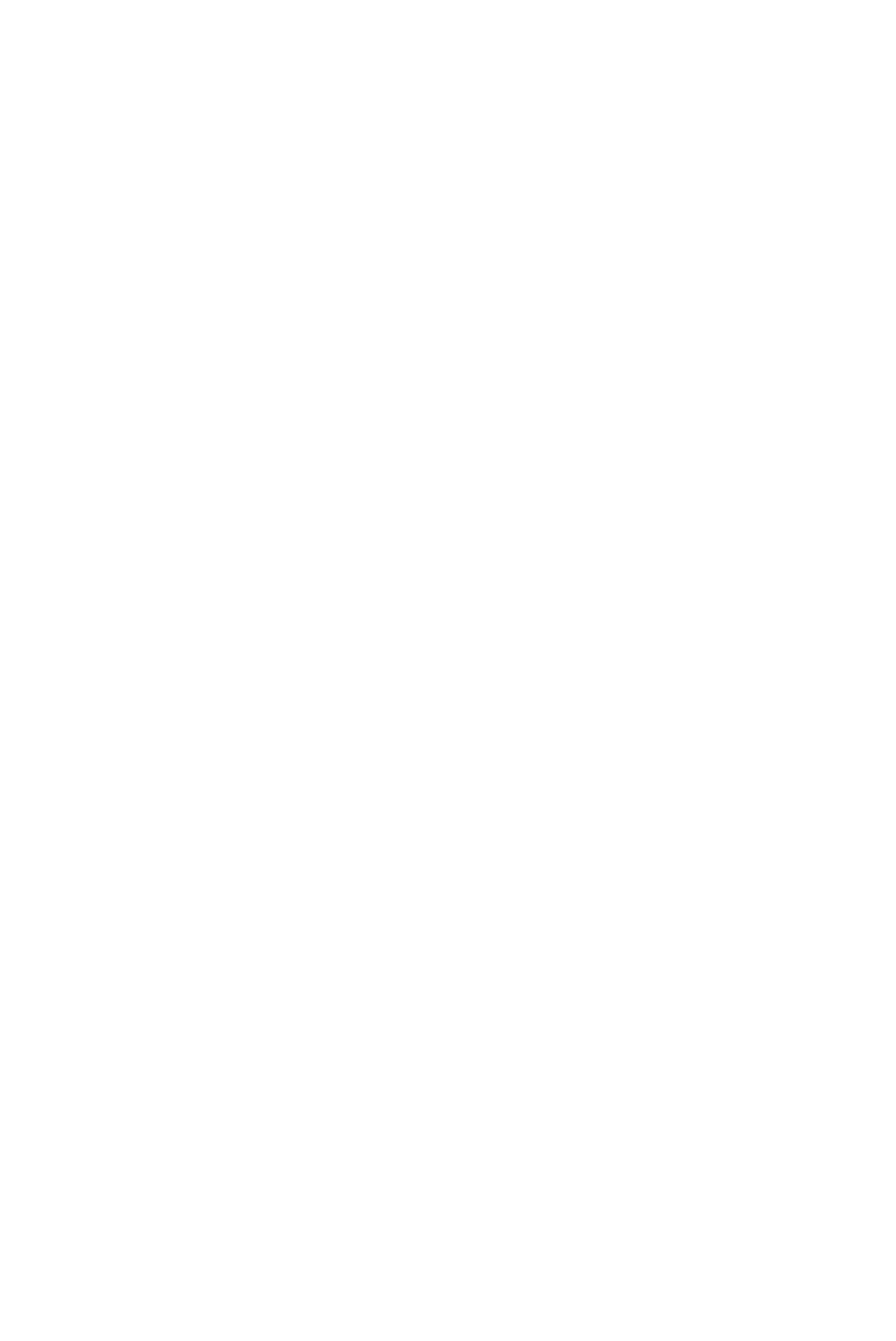
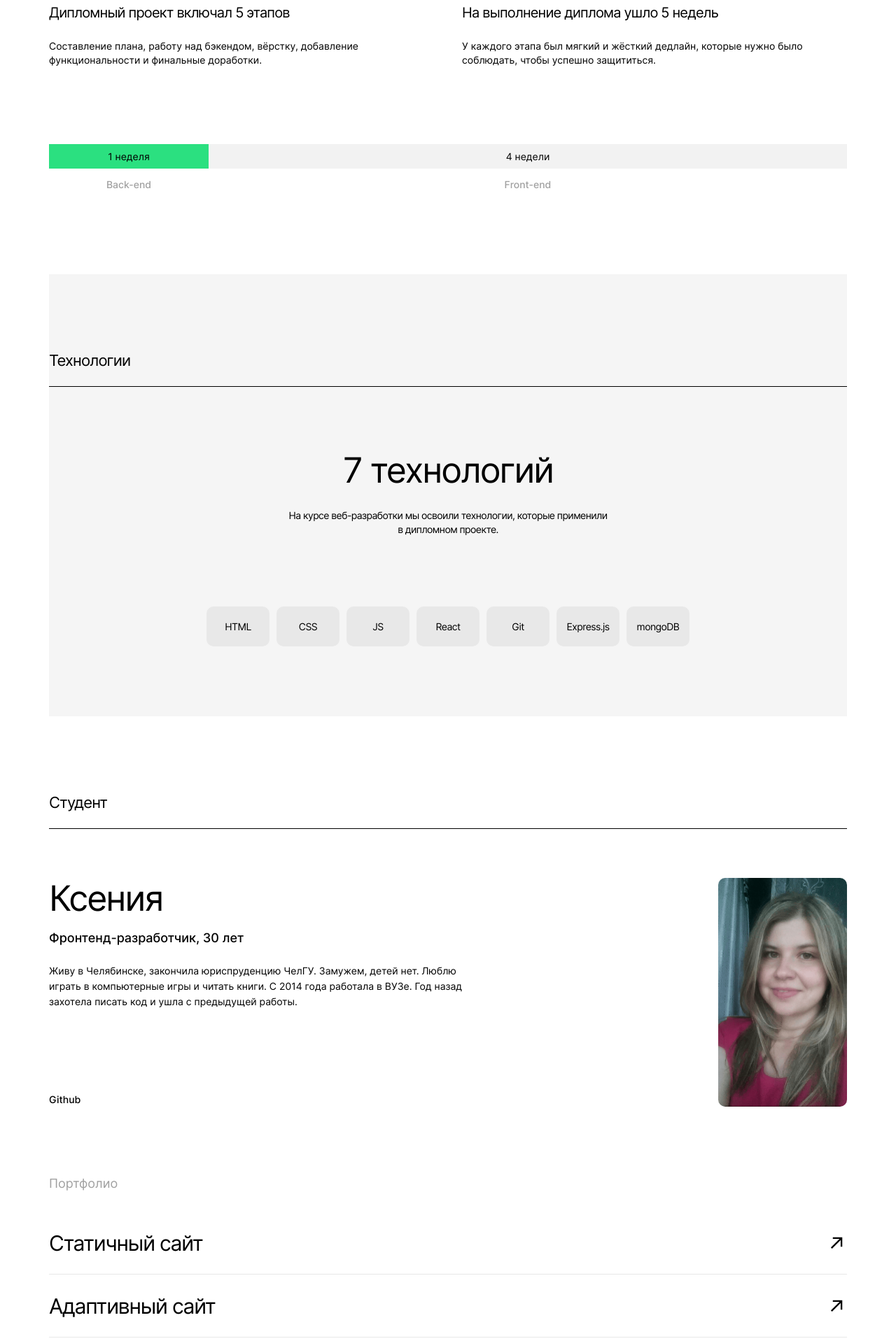
Before and after one commit to Milchess/movies-explorer-frontend, a React (Create React App) app: page / in a window 1280 px wide. Shown: the part 880-2797 px from the top of the page at 70% size. Before the commit the page ends 800 px from the top, so only its background shows below. Built offline with nearby package versions, Linux system fonts and the light colour scheme.

Commit message:
Сделана основная страница

```diff
--- a/landing.html
+++ b/landing.html
@@ -82,7 +82,7 @@
                     код и ушла с предыдущей работы.</p>
                 <a href="#" class="link-github hover-style" target="_blank">Github</a>
             </div>
-            <img src="src/images/fotoStudent.png" class="portfolio__foto" alt="Фото студента">
+            <img src="src/images/photoStudent.png" class="portfolio__photo" alt="Фото студента">
         </div>
         <a href="#" class="portfolio-link hover-style" target="_blank">Портфолио</a>
         <div class="nav-site">
--- a/src/blocks/portfolio/__foto/portfolio__foto.css
+++ b/src/blocks/portfolio/__photo/portfolio__photo.css
@@ -1,4 +1,4 @@
-.portfolio__foto {
+.portfolio__photo {
     max-width: 270px;
     max-height: 327px;
     overflow: hidden;
@@ -7,13 +7,13 @@
 }
 
 @media screen and (max-width: 768px) {
-    .portfolio__foto {
+    .portfolio__photo {
         max-height: 306px;
     }
 }
 
 @media screen and (max-width: 455px) {
-    .portfolio__foto {
+    .portfolio__photo {
         max-width: 292px;
         max-height: 352px;
         width: 100%;
--- a/src/components/App.js
+++ b/src/components/App.js
@@ -5,6 +5,7 @@ import { Redirect, Route, Switch } from 'react-router-dom';
 import Login from './Login';
 import Register from './Register';
 import ErrorPage from './Error';
+import Main from './Main';
 
 export default function App() {
     return (
@@ -20,6 +21,7 @@ export default function App() {
 
                 <Route exact path='/'>
                     <Header />
+                    <Main></Main>
                     <Footer />
                 </Route>
 
--- /dev/null
+++ b/src/components/Main.js
@@ -0,0 +1,102 @@
+import React from 'react';
+import { Link } from 'react-router-dom';
+import landingImg from '../images/landing-logo.svg';
+import photoStudent from '../images/photoStudent.png';
+import pointer from '../images/pointer.svg';
+
+function Main() {
+    return (
+        <div className="page">
+            <div className="landing-main">
+                <img className="landing-img" src={landingImg} alt="Картинка главной страницы"/>
+                <h1 className="landing-title">Учебный проект студента факультета Веб-разработки.</h1>
+            </div>
+            <div className="landing-nav">
+                <Link href="#" className="landing-nav__text hover-style">О проекте</Link>
+                <Link href="#" className="landing-nav__text hover-style">Технологии</Link>
+                <Link href="#" className="landing-nav__text hover-style">Студент</Link>
+            </div>
+            <div className="section-landing">
+                <h2 className="title">О проекте</h2>
+                <div className="project-box">
+                    <div className="project-box__text">
+                        <p className="project-box__title">Дипломный проект включал 5 этапов</p>
+                        <p className="project-box__subtitle">Составление плана, работу над бэкендом, вёрстку, добавление
+                            функциональности
+                            и финальные доработки.</p>
+                    </div>
+                    <div className="project-box__text">
+                        <p className="project-box__title">На выполнение диплома ушло 5 недель</p>
+                        <p className="project-box__subtitle">У каждого этапа был мягкий и жёсткий дедлайн, которые нужно
+                            было
+                            соблюдать,
+                            чтобы успешно защититься.</p>
+                    </div>
+                </div>
+                <div className="project-time">
+                    <div className="project-time__line">
+                        <p className="project-time__line-back">1 неделя</p>
+                        <p className="project-time__line-front">4 недели</p>
+                    </div>
+                    <div className="project-time__line">
+                        <p className="project-time__line-text-back">Back-end</p>
+                        <p className="project-time__line-text-front">Front-end</p>
+                    </div>
+                </div>
+            </div>
+            <div className="section-landing section-landing_grey">
+                <h2 className="title">Технологии</h2>
+                <div className="technologies-box">
+                    <p className="technologies-box__title">7 технологий</p>
+                    <p className="technologies-box__subtitle">На курсе веб-разработки мы освоили технологии, которые
+                        применили в
+                        дипломном проекте.</p>
+                </div>
+                <ul className="technologies-list">
+                    <li className="technologies-list__element">HTML</li>
+                    <li className="technologies-list__element">CSS</li>
+                    <li className="technologies-list__element">JS</li>
+                    <li className="technologies-list__element">React</li>
+                    <li className="technologies-list__element">Git</li>
+                    <li className="technologies-list__element">Express.js</li>
+                    <li className="technologies-list__element">mongoDB</li>
+                </ul>
+            </div>
+            <div className="section-landing">
+                <h2 className="title">Студент</h2>
+                <div className="portfolio">
+                    <div className="portfolio-about">
+                        <p className="portfolio-about__name">Ксения</p>
+                        <p className="portfolio-about__inform">Фронтенд-разработчик, 30 лет</p>
+                        <p className="portfolio-about__inform-text">Живу в Челябинске, закончила юриспруденцию ЧелГУ.
+                            Замужем,
+                            детей нет.
+                            Люблю играть в компьютерные игры и читать книги. С 2014 года работала в ВУЗе. Год назад
+                            захотела
+                            писать
+                            код и ушла с предыдущей работы.</p>
+                        <Link href="#" className="link-github hover-style" target="_blank">Github</Link>
+                    </div>
+                    <img src={photoStudent} className="portfolio__photo" alt="Фото студента"/>
+                </div>
+                <Link href="#" className="portfolio-link hover-style" target="_blank">Портфолио</Link>
+                <div className="nav-site">
+                    <div className="nav-site__element hover-style">
+                        <p className="nav-site__text">Статичный сайт</p>
+                        <img className="nav-site__img" src={pointer} alt="Стрелка перехода"/>
+                    </div>
+                    <div className="nav-site__element hover-style">
+                        <p className="nav-site__text">Адаптивный сайт</p>
+                        <img className="nav-site__img" src={pointer} alt="Стрелка перехода"/>
+                    </div>
+                    <div className="nav-site__element hover-style">
+                        <p className="nav-site__text">Одностраничное приложение</p>
+                        <img className="nav-site__img" src={pointer} alt="Стрелка перехода"/>
+                    </div>
+                </div>
+            </div>
+        </div>
+    );
+}
+
+export default Main;
--- a/src/index.css
+++ b/src/index.css
@@ -40,7 +40,7 @@
 @import url('./blocks/technologies-list/__element/technologies-list__element.css');
 
 @import url('./blocks/portfolio/portfolio.css');
-@import url('./blocks/portfolio/__foto/portfolio__foto.css');
+@import url('./blocks/portfolio/__photo/portfolio__photo.css');
 @import url('./blocks/portfolio-about/portfolio-about.css');
 @import url('./blocks/portfolio-about/__name/portfolio-about__name.css');
 @import url('./blocks/portfolio-about/__inform/portfolio-about__inform.css');
```
Also changed, not shown: src/images/photoStudent.png (renamed from src/images/fotoStudent.png), src/images/photoStudent.svg (renamed from src/images/fotoStudent.svg).
